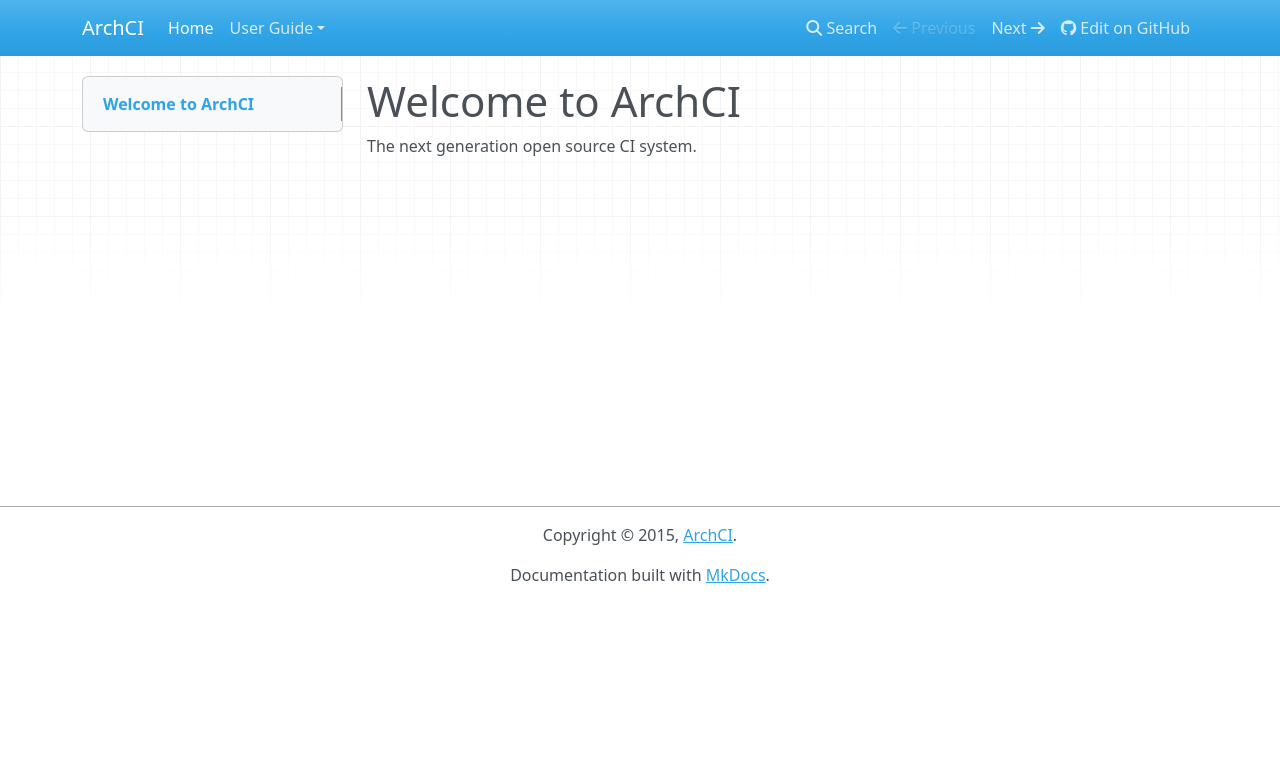
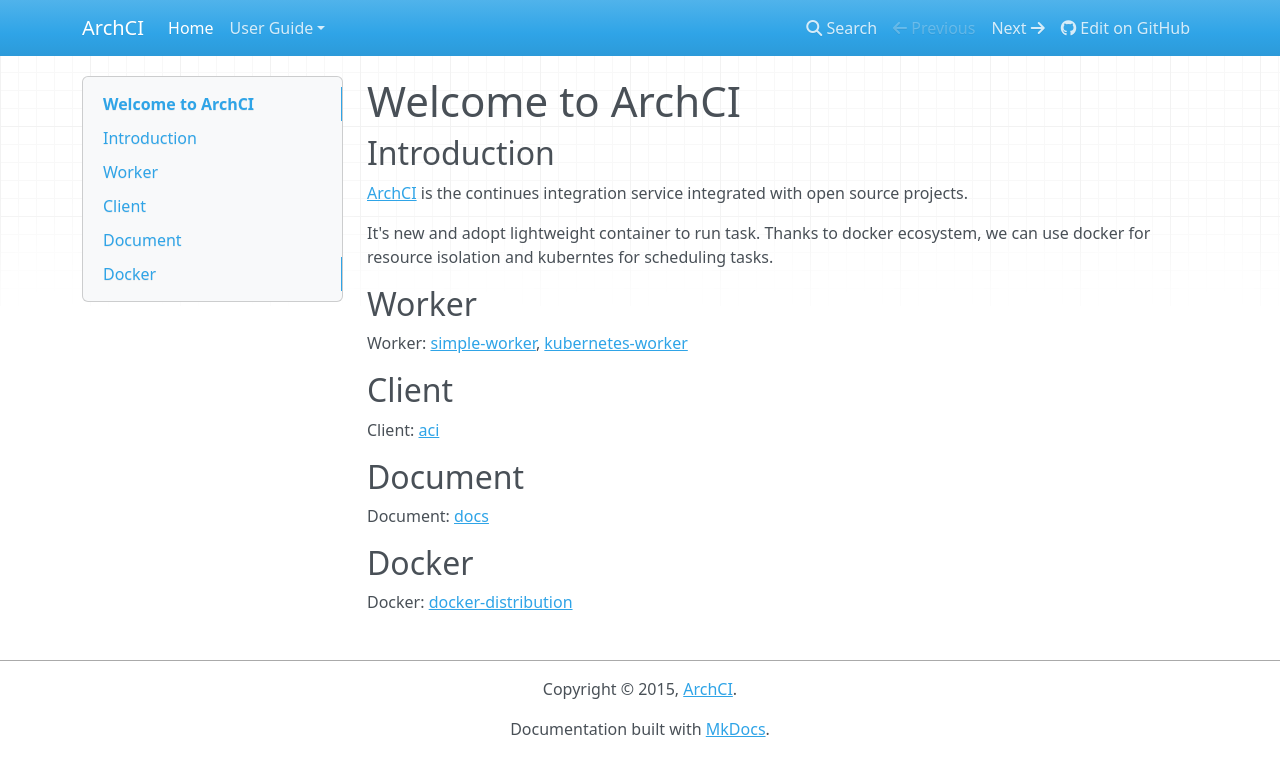
Before and after one commit to ArchCI/docs, an MkDocs documentation site: the page built from en/index.md, in a window 1280 px wide. Shown: the top 776 px of the page. Built offline with MkDocs 1.6.1, drawn with Linux system fonts in a browser that asks for light colours; nearby versions of some CDN libraries; old or Windows-style settings are respelled for this version of MkDocs.

Commit message:
Add index page

```diff
--- /dev/null
+++ b/en/index.md
@@ -0,0 +1,23 @@
+# Welcome to ArchCI
+
+## Introduction
+
+[ArchCI](https://github.com/ArchCI/archci) is the continues integration service integrated with open source projects.
+
+It's new and adopt lightweight container to run task. Thanks to docker ecosystem, we can use docker for resource isolation and kuberntes for scheduling tasks.
+
+## Worker
+
+Worker: [simple-worker](https://github.com/ArchCI/simple-worker), [kubernetes-worker](https://github.com/ArchCI/kubernetes-worker)
+
+## Client
+
+Client: [aci](https://github.com/ArchCI/aci)
+
+## Document
+
+Document: [docs](https://github.com/ArchCI/docs)
+
+## Docker
+
+Docker: [docker-distribution](https://github.com/ArchCI)
--- a/mkdocs.yml
+++ b/mkdocs.yml
@@ -7,8 +7,8 @@ repo_url: https://github.com/ArchCI/archci
 # site_description: ArchCI
 copyright: Copyright &copy; 2015, <a href="https://github.com/ArchCI/archci">ArchCI</a>.
 
-docs_dir: zh
-# docs_dir: en
+docs_dir: en
+# docs_dir: zh
 
 #include_search: true
 #theme: readthedocs
--- a/zh/index.md
+++ /dev/null
@@ -1,3 +0,0 @@
-# Welcome to ArchCI
-
-The next generation open source CI system.
```
Also changed, not shown: en/user_guide/installation.md (renamed from zh/user_guide/installation.md).
